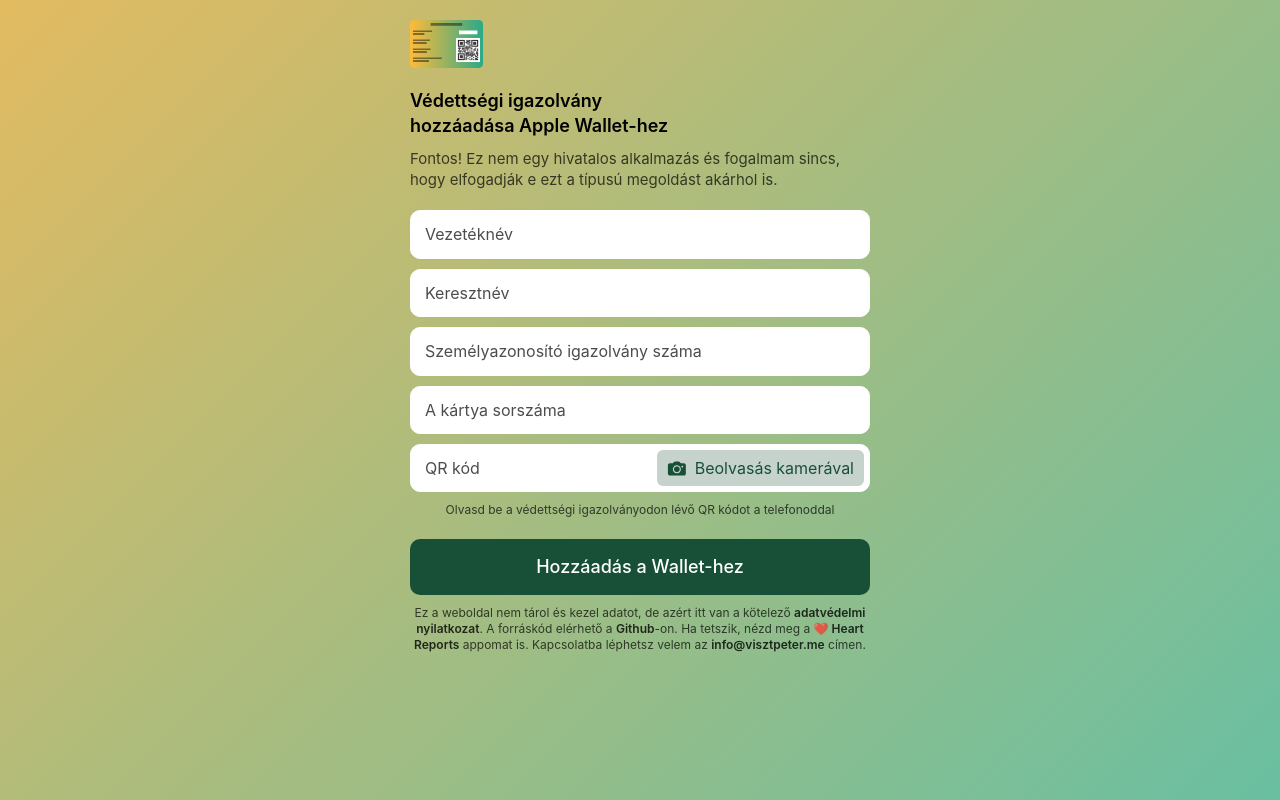
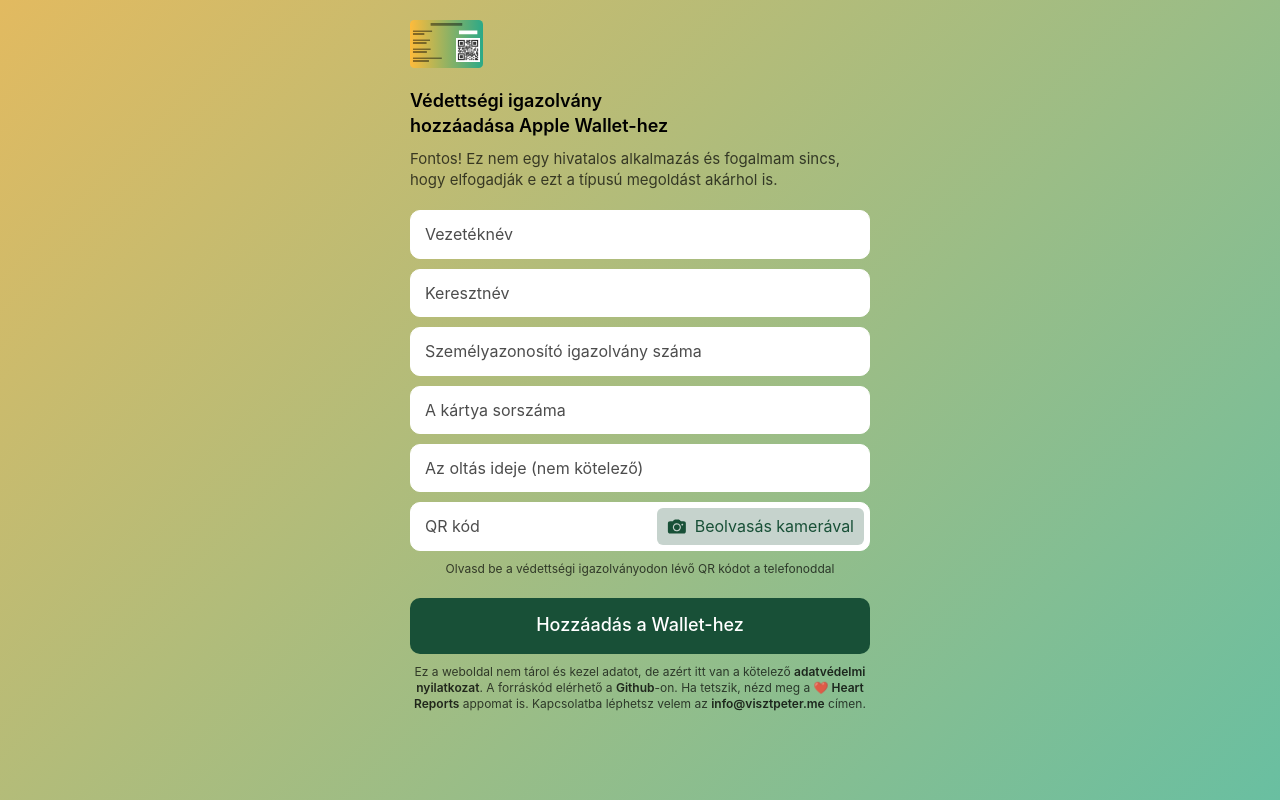
Before and after one commit to passatgt/vakcinapass, a Next.js app: page / in a window 1280 px wide. Built offline with nearby package versions, Linux system fonts and the light colour scheme.

Commit message:
oltás dátuma

```diff
--- a/components/form.js
+++ b/components/form.js
@@ -5,6 +5,7 @@
 import classNames from "classnames";
 const QrReader = dynamic(() => import("react-qr-reader"), { ssr: false});
 const Popup = dynamic(() => import("reactjs-popup"), { ssr: false});
+const InputMask = dynamic(() => import('react-input-mask'), { ssr: false });
 
 const Form = () => {
 	const router = useRouter()
@@ -39,6 +40,17 @@
 		value: idNumber,
 		onChange: handleIDNumberChange,
 		placeholder: 'Személyazonosító igazolvány száma',
+	};
+
+	const [shotDate, setShotDate] = useState('');
+	const handleShotDateChange = event => setShotDate(event.target.value);
+	const shotDateSettings = {
+		value: shotDate,
+		onChange: handleShotDateChange,
+		placeholder: 'Az oltás ideje (nem kötelező)',
+		mask: '9999.99.99.',
+		maskPlaceholder: "éééé.hh.nn.",
+		alwaysShowMask: false
 	};
 
 	const handleScan = data => {
@@ -116,6 +128,9 @@
 			<p className={classNames({ valid: (cardNumber != '') })}>
 				<input id="cardNumber" type="text" {...cardNumberSettings} />
 			</p>
+			<p className={classNames({ valid: (!!shotDate.match(/^[\d.]+$/)) })}>
+				<InputMask id="shotDate" type="text" {...shotDateSettings} />
+			</p>
 			<div className={classNames({ 'qr-code-input': true, valid: (qr.result != '') })}>
 				<div id="qrCodeField">
 					<span>QR kód</span>
--- a/package.json
+++ b/package.json
@@ -16,7 +16,9 @@
 		"passkit-generator": "^2.0.5",
 		"react": "^16.12.0",
 		"react-dom": "^16.12.0",
+		"react-input-mask": "^3.0.0-alpha.2",
 		"react-qr-reader": "^2.2.1",
-		"reactjs-popup": "^2.0.4"
+		"reactjs-popup": "^2.0.4",
+		"uuid": "^8.3.2"
 	}
 }
--- a/pages/api/generate.js
+++ b/pages/api/generate.js
@@ -2,12 +2,9 @@
 
 export default async (request, response) => {
 	try {
-		const firstName = request.body.firstName;
-		const lastName = request.body.lastName;
-		const idNumber = request.body.idNumber;
-		const cardNumber = request.body.cardNumber;
-		const qr = request.body.qr;
-		const pass = await generatePass({ firstName, lastName, idNumber, cardNumber, qr });
+		const { firstName, lastName, idNumber, cardNumber, qr, passportNumber, shotDate, icon, language } = request.body;
+
+		const pass = await generatePass({ firstName, lastName, idNumber, cardNumber, qr, passportNumber, shotDate, icon, language });
 		const filename = firstName.toLowerCase();
 		response.setHeader('Content-Type', 'application/vnd.apple.pkpass');
 		response.setHeader('Content-Disposition', `attachment; filename=${filename}.pkpass`);
```
